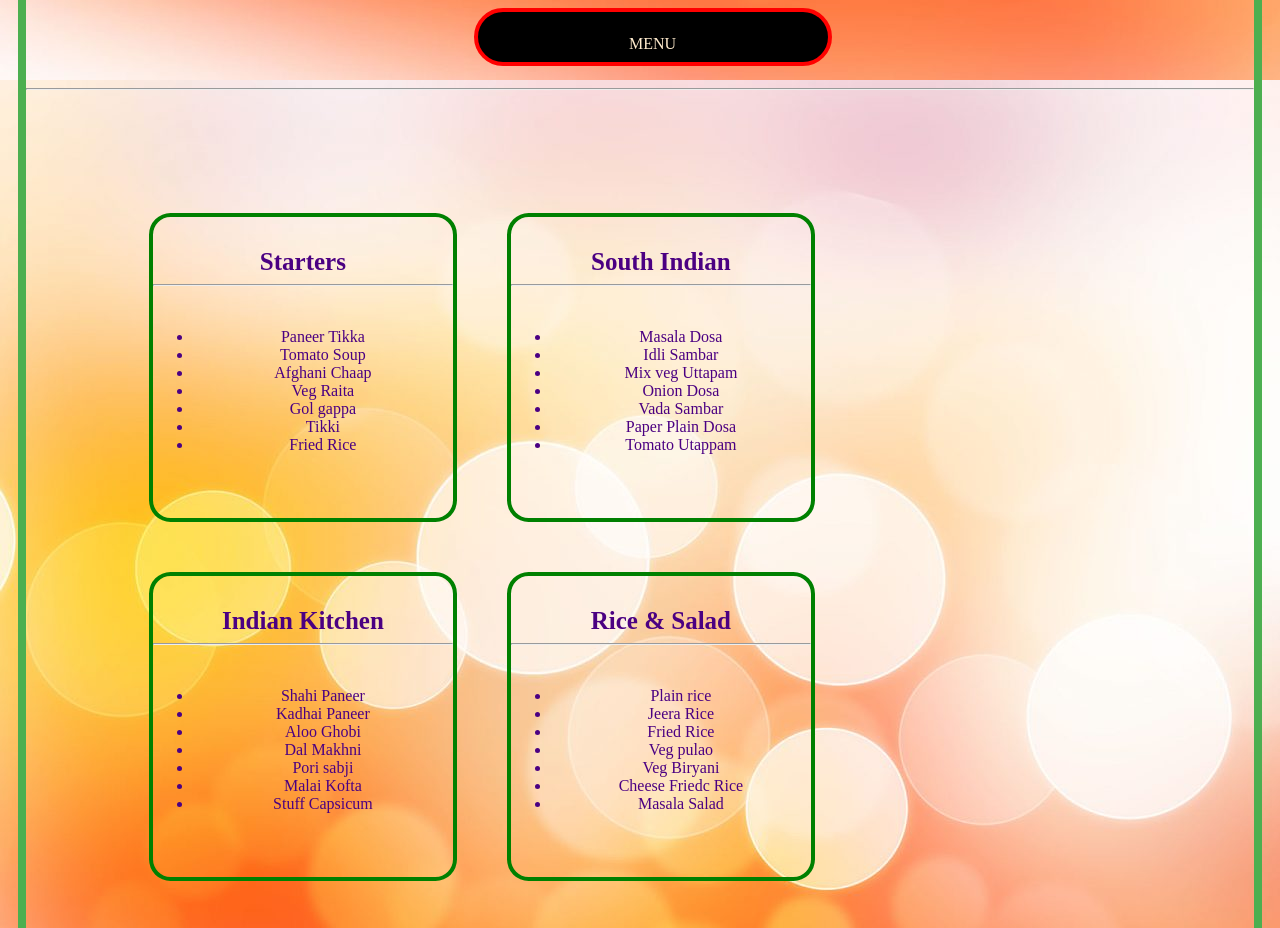
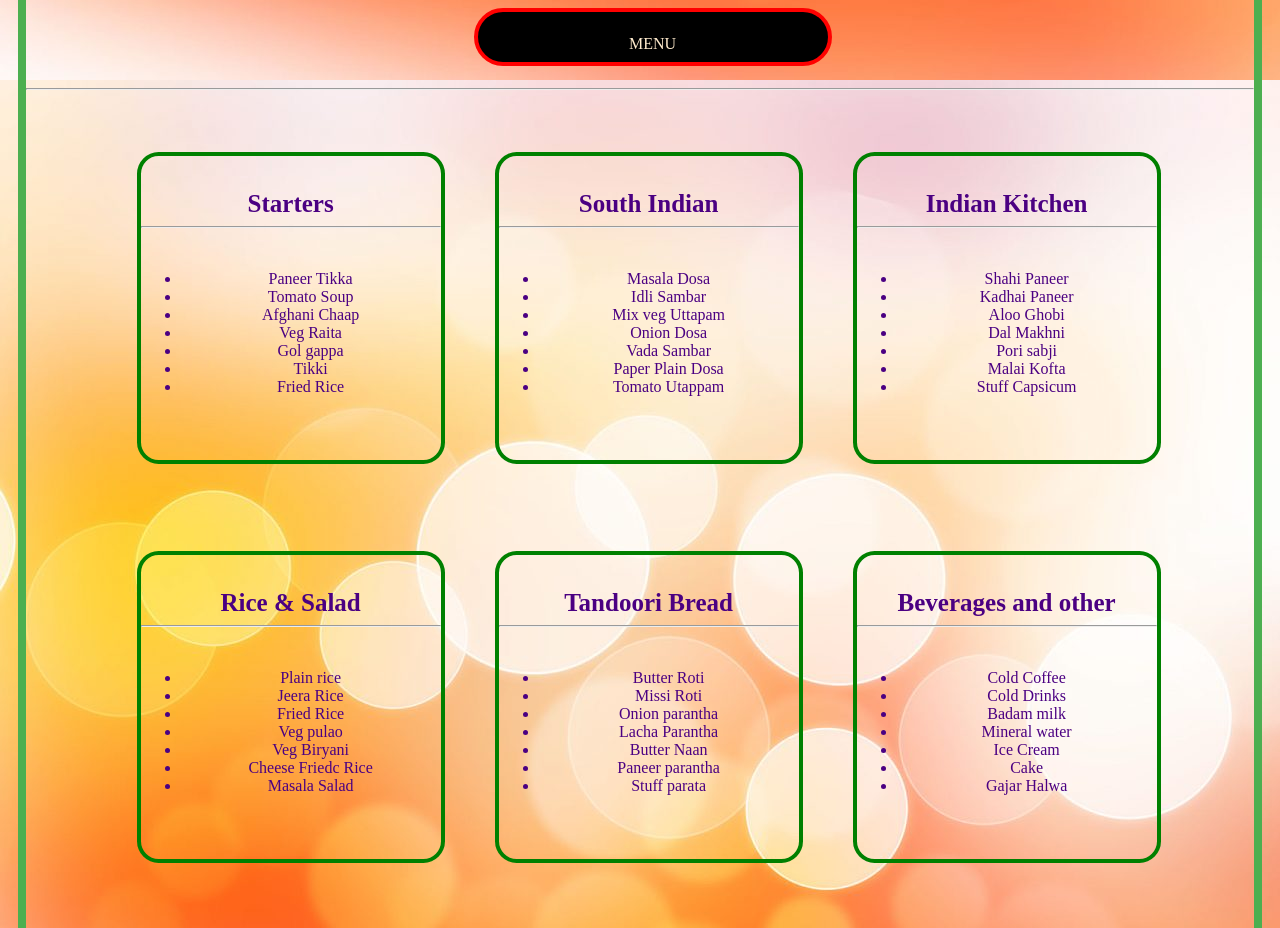
Before and after one commit to Md-Sameera/assess5, a plain HTML site: page index.html in a window 1280 px wide. Shown: the part 1000-1928 px from the top of the page. Drawn offline with Linux system fonts and the light colour scheme.

Commit message:
Update index.html

```diff
--- a/index.html
+++ b/index.html
@@ -74,7 +74,7 @@ margin: 2%; height:2000px; background-image: url(./img.jfif);">
      <br>
      <br><br>
     <hr>
-    <div style="align-items: center; margin: 8%; ">
+    <div style="align-items: center; margin-top: 3%; margin-left: 7%; display: flex;">
         <div class="box5">
             <b>Starters</b><hr><br>
             <ul>
@@ -111,6 +111,8 @@ margin: 2%; height:2000px; background-image: url(./img.jfif);">
                 <li>Stuff Capsicum</li>
             </ul>
         </div>
+    </div>
+    <div style="align-items: center; margin-top: 3%; margin-left: 7%; display: flex;">
         <div class="box8">
             <b>Rice & Salad</b><hr><br>
             <ul>
```
